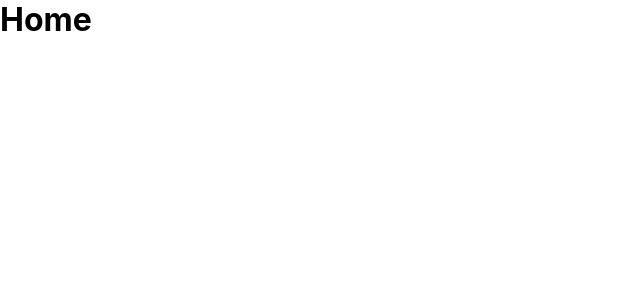
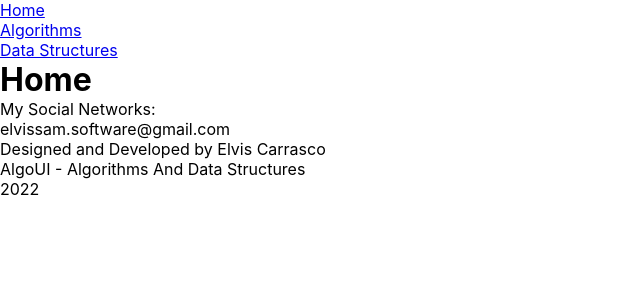
Before and after one commit to Elvissamir/Algoui, a React (Create React App) app: page / in a window 1280 px wide. Shown: the top 300 px of the page, without its empty margins (0-640 px from the left). Built offline with nearby package versions, Linux system fonts and the light colour scheme.

Commit message:
Add route links to Navbar

```diff
--- a/src/components/Layout/Footer.tsx
+++ b/src/components/Layout/Footer.tsx
@@ -1,7 +1,13 @@
 const Footer = () => {
     return (
         <div className="footer-container">
-            <footer className="footer"></footer>
+            <footer className="footer">
+                <p>My Social Networks:</p>
+                <p>elvissam.software@gmail.com</p>
+                <p>Designed and Developed by Elvis Carrasco</p>
+                <p>AlgoUI - Algorithms And Data Structures</p>
+                <p>2022</p>
+            </footer>
         </div>
     )
 }
--- a/src/components/Layout/Navbar.tsx
+++ b/src/components/Layout/Navbar.tsx
@@ -1,7 +1,25 @@
+import { Link } from "react-router-dom"
+import routes from "../../routes"
+
 const Navbar = () => {
+    const routesList = Object.keys(routes)
+
     return (
         <div className="nav-container">
-            <nav className="nav"></nav>
+            <nav className="nav">
+                <Link className="nav-logo" to={routes.home.route}></Link>
+                <ul className="nav-link-list">
+                    {routesList.map((routeKey, index) =>
+                        <li className="nav-item" key={index}>
+                            <Link
+                                className="nav-link"
+                                to={routes[routeKey as keyof typeof routes].route}>
+                                    {routes[routeKey as keyof typeof routes].name}
+                            </Link>
+                        </li>
+                    )}
+                </ul>
+            </nav>
         </div>
     )
 }
--- a/src/routes.ts
+++ b/src/routes.ts
@@ -1,5 +1,16 @@
-const routes = {
-    home: { name: 'Home', route: '/' }
+interface RouteInfo {
+    name: string
+    route: string
+}
+
+interface AppRoutes {
+    [key: string]: RouteInfo
+}
+
+const routes: AppRoutes = {
+    home: { name: 'Home', route: '/' },
+    algorithms: { name: 'Algorithms', route: '/algorithms' },
+    dstructures: { name: 'Data Structures', route: '/data-structures' }
 }
 
 export default routes
```
